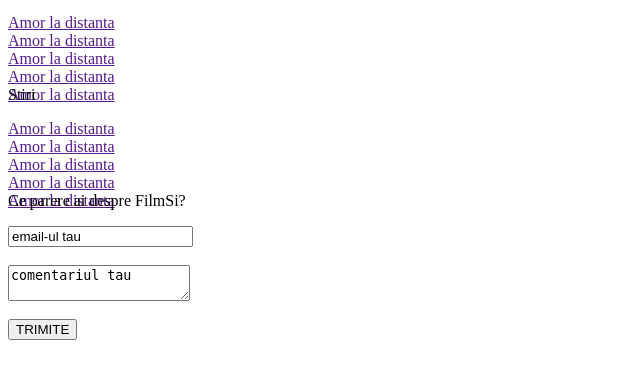
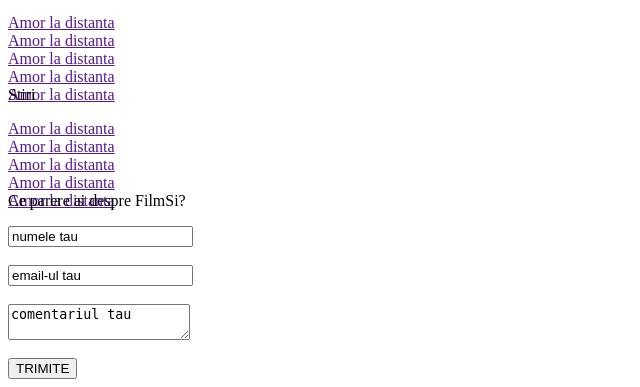
Before and after one commit to impurelabs/Filmsi, a PHP site: template symfony/apps/frontend/templates/layout.php in a window 1280 px wide. Shown: the part 3607-3994 px from the top of the page, without its empty margins (0-640 px from the left). Before the commit the page ends 3947 px from the top, so only its background shows below. Run offline with PHP 8.4, Linux system fonts and the light colour scheme; the template is opened without the code that fills it: most values are stand-ins (such as "Sample title", 1, 10 or a date in 2020); data that the repository does not hold is empty.

Commit message:
added feedback functionality

```diff
--- a/symfony/apps/frontend/modules/user/actions/actions.class.php
+++ b/symfony/apps/frontend/modules/user/actions/actions.class.php
@@ -144,8 +144,9 @@
 				$forgotPassword->save();
 
 				$this->getMailer()->send(new ForgotPasswordRequestEmail(
-				$this->form->user->email_address,
-				$this->getPartial('user/send_request', array('user' => $this->form->user, 'forgot_password' => $forgotPassword))));
+                                    $this->form->user->email_address,
+                                    $this->getPartial('user/send_request', array('user' => $this->form->user, 'forgot_password' => $forgotPassword))
+                                ));
 
 				return $this->renderText(json_encode(array('status' => true)));
 			} else {
--- a/symfony/apps/frontend/templates/layout.php
+++ b/symfony/apps/frontend/templates/layout.php
@@ -252,11 +252,12 @@
 
     <div class="feedback-container">
     	<div style="position: relative">
-    	<div class="feedback-content">
+    	<div class="feedback-content" id="feedback-form-container">
         	<p class="white spacer-bottom">Ce parere ai despre FilmSi?</p>
-            <input type="input" class="inpttxt0" value="email-ul tau" onclick="$(this).val('')" /><br /><br />
-            <textarea class="txtarea0" onclick="$(this).text('')">comentariul tau</textarea><br /><br />
-            <button type="button" class="normalbutton">TRIMITE</button>
+            <input type="input" id="feedback-name" class="inpttxt0" value="numele tau" onclick="$(this).val('')" /><br /><br />
+            <input type="input" id="feedback-email" class="inpttxt0" value="email-ul tau" onclick="$(this).val('')" /><br /><br />
+            <textarea class="txtarea0" id="feedback-content" onclick="$(this).html('')">comentariul tau</textarea><br /><br />
+            <button type="button" id="feedback-send" class="normalbutton">TRIMITE</button>
         </div>
         <div class="feedback-trigger"></div>
         </div>
@@ -266,6 +267,24 @@
 
 <script type="text/javascript">
 $(document).ready(function(){
+        $('#feedback-send').click(function(){
+            $('#feedback-send').replaceWith('<img src="<?php echo image_path('indicator.gif');?>" /> se trimite');
+
+            $.ajax({
+                url: '<?php echo url_for('@default?module=default&action=sendFeedback');?>',
+                type: 'post',
+                dataType: 'json',
+                data: {
+                    name: $('#feedback-name').val(),
+                    email: $('#feedback-email').val(),
+                    content: $('#feedback-content').val()
+                },
+                success: function(){
+                    $('#feedback-form-container').html('<br /><br /><br /><p class="bigstrong">Mesajul a fost trimis cu succes.</p><br /><br /><br />');
+                }
+            });
+        });
+
 	$('#user-login-link').click(function(){
 		if ($("#user-container").is(':hidden')){
 			$('#user-container').load('<?php echo url_for('@login');?>')
--- a/symfony/config/app.yml
+++ b/symfony/config/app.yml
@@ -88,3 +88,6 @@
 
   rating:
     types: ["AG - Audienta Generala", "N15", "IM 18", "AP12", "IM 18 XXX - Interzis minorilor si proiectiei cu public", "IC 14"]
+
+  feedback:
+    email: "feedback@filmsi.ro"
```
Also changed, not shown: symfony/apps/frontend/modules/default/actions/actions.class.php (+13 -0 lines), symfony/apps/frontend/modules/default/templates/_send_feedback.php (added, +10 -0 lines), symfony/lib/email/FeedbackEmail.class.php (added, +12 -0 lines).
